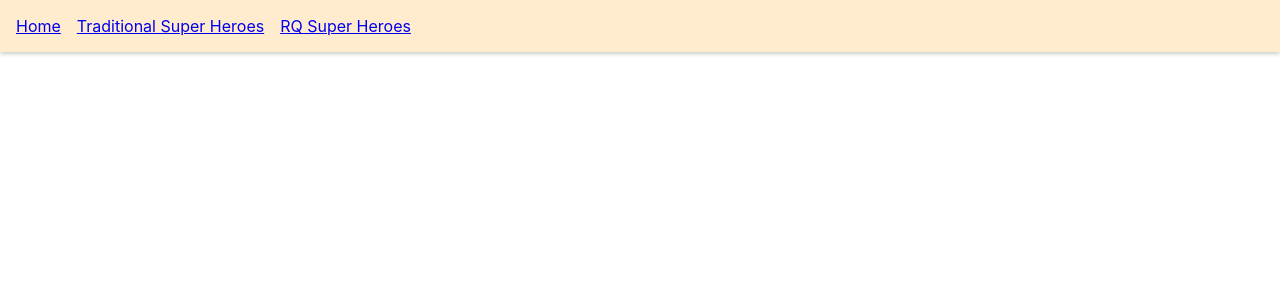
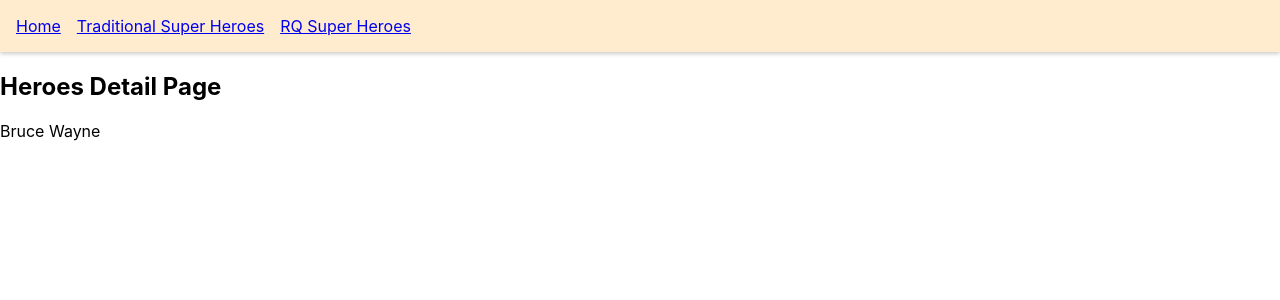
Before and after one commit to zxc1518343069/react-query-exercise, a React (Create React App) app: page /superheroe/1 in a window 1280 px wide. Shown: the top 300 px of the page. Built offline with nearby package versions, Linux system fonts and the light colour scheme; data requests are answered from the project's data file.

Commit message:
feat: 使用useQuery 根据Id 请求

```diff
--- a/src/App.js
+++ b/src/App.js
@@ -5,6 +5,7 @@ import { RQSuperHeroesPage } from "./components/RQSuperHeroes.page";
 import { SuperHeroesPage } from "./components/SuperHeroes.page";
 import { QueryClient, QueryClientProvider } from "@tanstack/react-query";
 import { ReactQueryDevtools } from "@tanstack/react-query-devtools";
+import QueryById from "./components/QueryById";
 
 const client = new QueryClient();
 function App() {
@@ -27,6 +28,7 @@ function App() {
           </nav>
           <Routes>
             <Route path="/super-heroes" element={<SuperHeroesPage />} />
+            <Route path="/superheroe/:id" element={<QueryById />} />
             <Route path="/rq-super-heroes" element={<RQSuperHeroesPage />} />
             <Route path="/" element={<HomePage />} />
           </Routes>
--- /dev/null
+++ b/src/components/QueryById.js
@@ -0,0 +1,37 @@
+import { useQuery } from "@tanstack/react-query";
+import axios from "axios";
+import { useParams } from "react-router-dom";
+
+const getSuper = (id) => {
+  return axios.get(`http://localhost:4000/superheroes/${id}`);
+};
+
+const QueryById = () => {
+  const { id } = useParams();
+  const { isLoading, data, isError, error, isFetching } = useQuery(
+    ["super", id],
+    () => getSuper(id),
+    {
+      select: (res) => res.data,
+      initialData: {},
+    }
+  );
+
+  if (isLoading) {
+    return <h2>Loading...</h2>;
+  }
+
+  if (isError) {
+    // 如果错误，就展示错误信息
+    return <h2>{error.message}</h2>;
+  }
+
+  return (
+    <>
+      <h2>Heroes Detail Page</h2>
+      {data?.alterEgo}
+    </>
+  );
+};
+
+export default QueryById;
```
